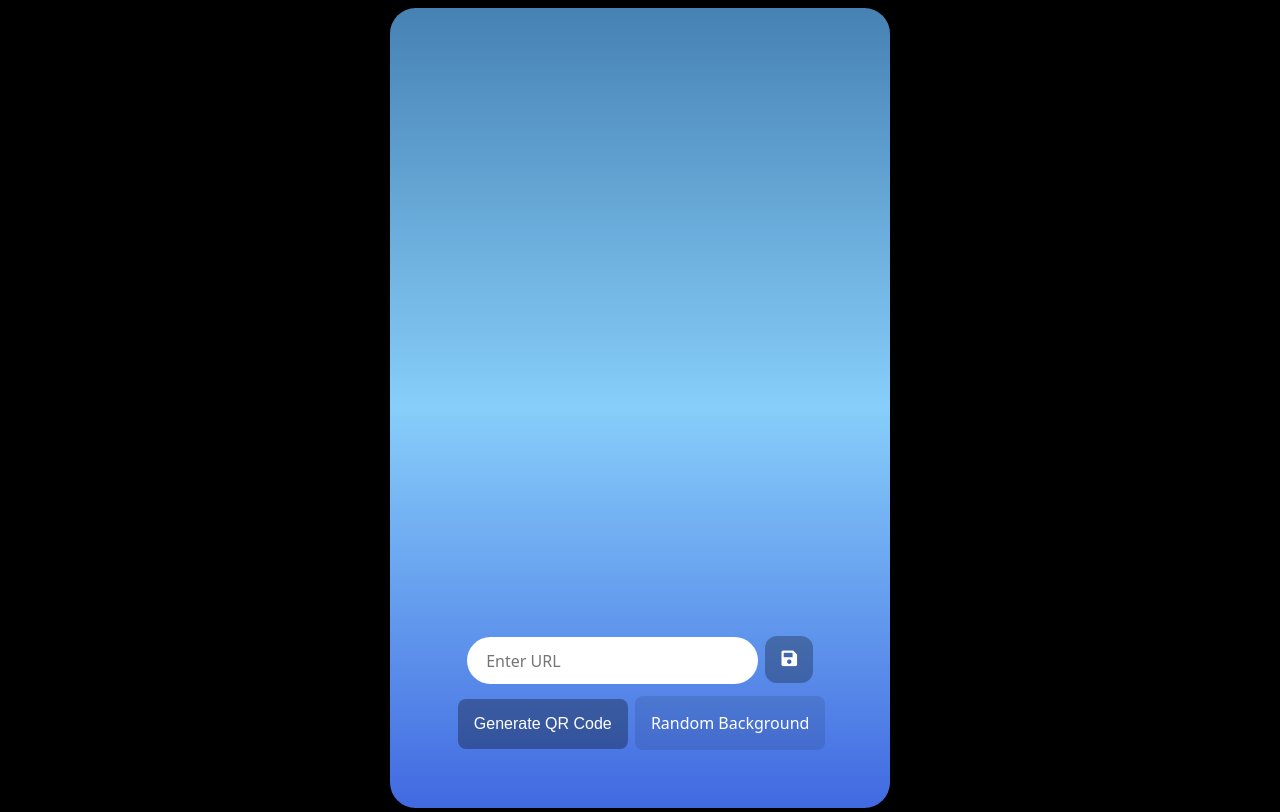
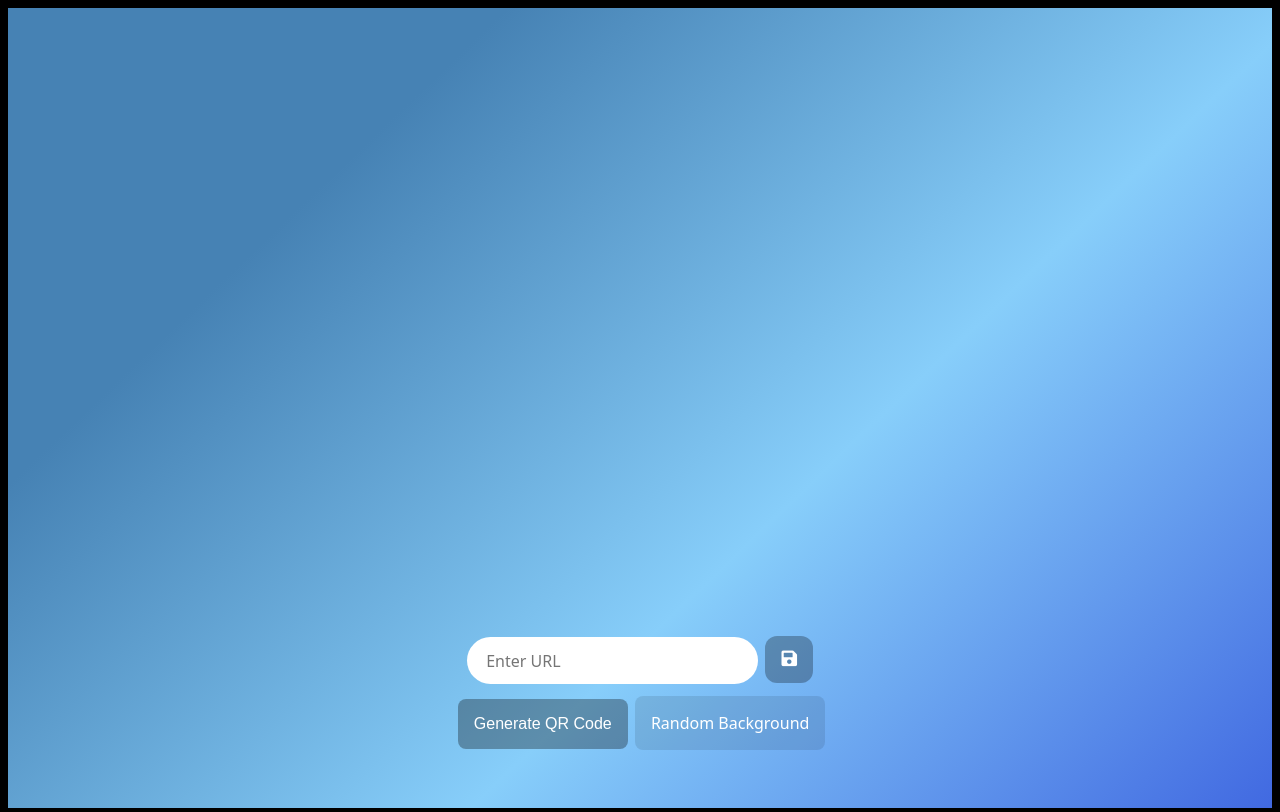
Before and after one commit to tpcav/qr-background, a plain HTML site: page test.html in a window 1280 px wide. Drawn offline with Linux system fonts and the light colour scheme.

```diff
--- a/styles.css
+++ b/styles.css
@@ -134,8 +134,15 @@ h1 {
 }
 
 #canvas {
-  width: 500px;
+  width: 100vw;
   height: 100vh;
-  border-radius: 1.6rem;
+  overflow-y: hidden;
   z-index: 0;
 }
+
+.canvasDiv {
+  display: flex;
+  width: 100vw;
+  height: 100vh;
+  overflow-y: hidden;
+}
--- a/test.html
+++ b/test.html
@@ -11,17 +11,16 @@
 
 
   <body>
-    <div>
+    <div class="canvasDiv">
 
 
-      <canvas id="canvas">
+     <canvas id="canvas">
         <canvas id="canvas1"></canvas>
       </canvas>
       <!--<div class="qrCodeBx">
       <img src="QRdefault.png" id="qrCode" class="qrCode">
       </div> -->
-
-  </div>
+    </div>
 
 
     <div class="container">
```
